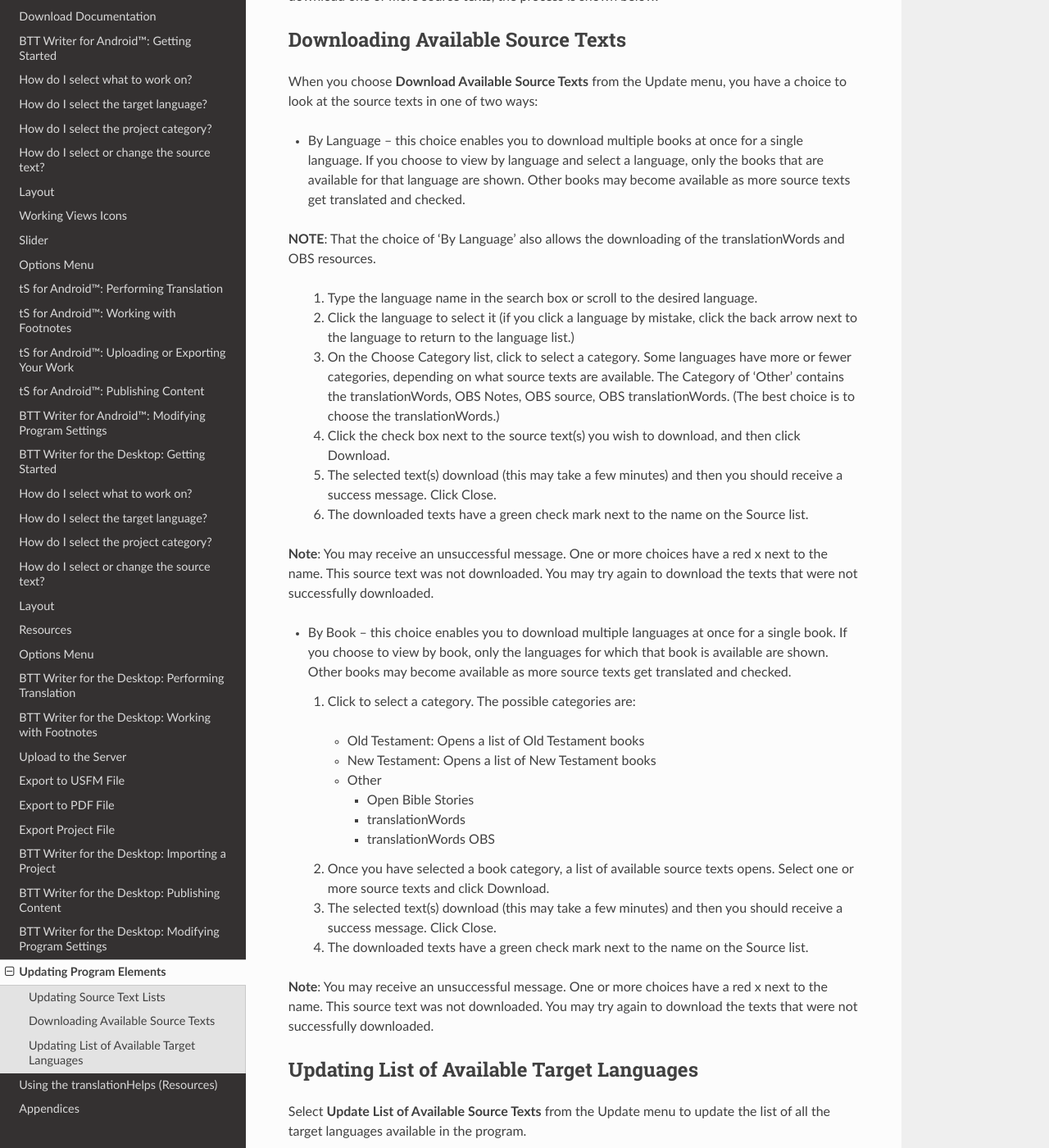
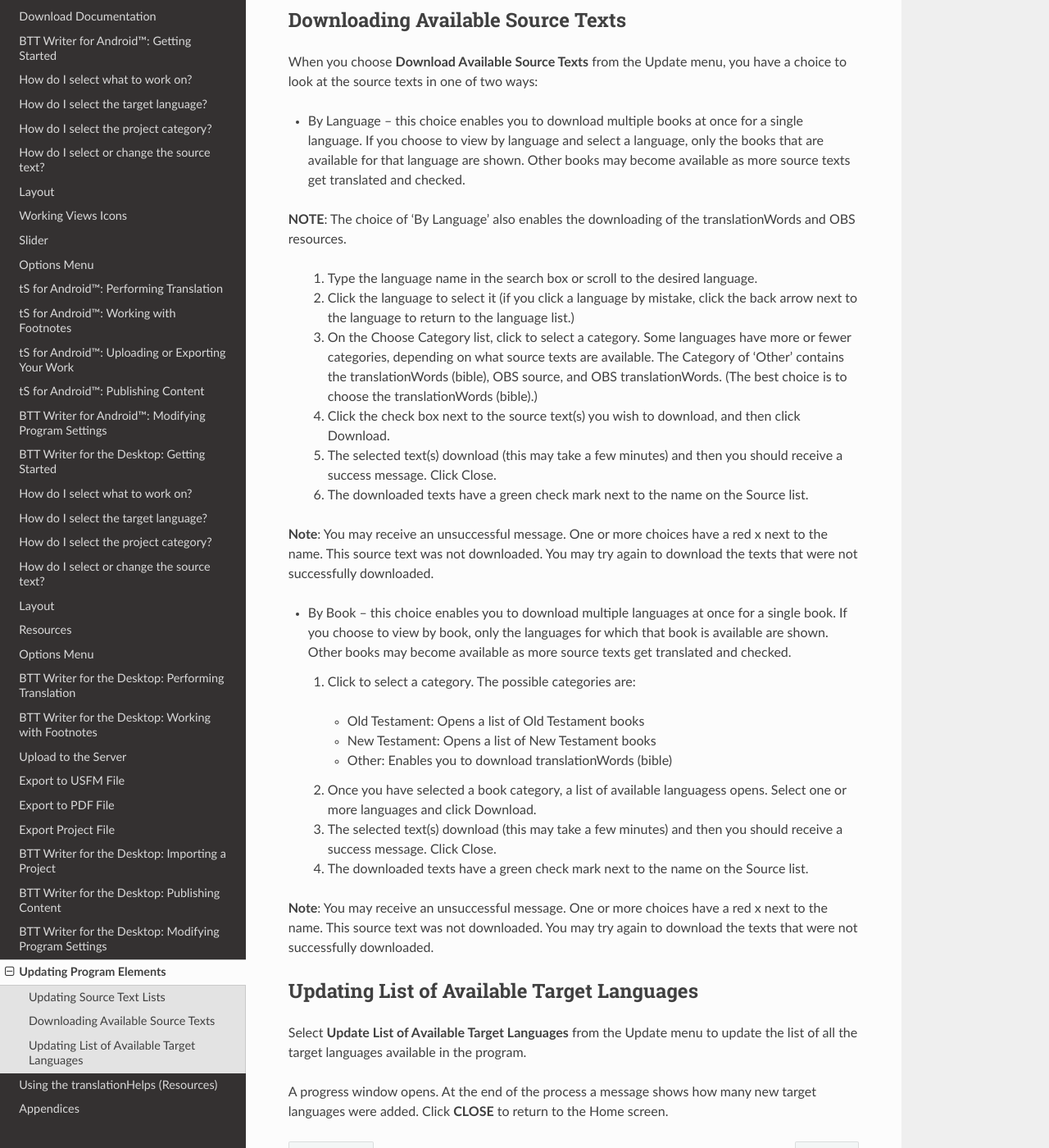
Before and after one commit to mondele/btt-writer-docs, a Sphinx documentation site: the page built from docs/dtSupdates.rst, in a window 1280 px wide and 1400 px high, scrolled down 832 px. Shown: the whole window at 82% size. Built offline with Sphinx 7.4.7 and the Read the Docs theme 2.0.0, drawn with Linux system fonts in a browser that asks for light colours; pages that are not in the unit, such as notebooks, are missing from menus; some of the changed text lies outside the part shown.

Commit message:
Update dtSupdates.rst

```diff
--- a/docs/dtSupdates.rst
+++ b/docs/dtSupdates.rst
@@ -32,13 +30,13 @@
 When you choose **Download Available Source Texts** from the Update menu, you have a choice to look at the source texts in one of two ways:
 
 * By Language – this choice enables you to download multiple books at once for a single language. If you choose to view by language and select a language, only the books that are available for that language are shown. Other books may become available as more source texts get translated and checked.
-**NOTE**: That the choice of 'By Language' also allows the downloading of the translationWords and OBS resources.
+**NOTE**: The choice of 'By Language' also enables the downloading of the translationWords and OBS resources.
 
   1.	Type the language name in the search box or scroll to the desired language.
 
   2.	Click the language to select it (if you click a language by mistake, click the back arrow next to the language to return to the language list.)
 
-  3.	On the Choose Category list, click to select a category. Some languages have more or fewer categories, depending on what source texts are available. The Category of 'Other' contains the translationWords, OBS Notes, OBS source, OBS translationWords. (The best choice is to choose the translationWords.)
+  3.	On the Choose Category list, click to select a category. Some languages have more or fewer categories, depending on what source texts are available. The Category of 'Other' contains the translationWords (bible), OBS source, and OBS translationWords. (The best choice is to choose the translationWords (bible).)
 
   4.	Click the check box next to the source text(s) you wish to download, and then click Download.
 
@@ -56,13 +54,9 @@
 
      * New Testament: Opens a list of New Testament books
 
-     * Other
+     * Other: Enables you to download translationWords (bible)
 
-       * Open Bible Stories
-       * translationWords
-       * translationWords OBS
-
-  2.	Once you have selected a book category, a list of available source texts opens. Select one or more source texts and click Download.
+  2.	Once you have selected a book category, a list of available languagess opens. Select one or more languages and click Download.
 
   3.	The selected text(s) download (this may take a few minutes) and then you should receive a success message. Click Close.
 
@@ -73,6 +67,6 @@
 Updating List of Available Target Languages
 -------------------------------------------
 
-Select **Update List of Available Source Texts** from the Update menu to update the list of all the target languages available in the program.
+Select **Update List of Available Target Languages** from the Update menu to update the list of all the target languages available in the program.
 
 A progress window opens. At the end of the process a message shows how many new target languages were added. Click **CLOSE** to return to the Home screen.
```
Also changed, not shown: other parts of docs/dtSupdates.rst (+0 -2 lines).
